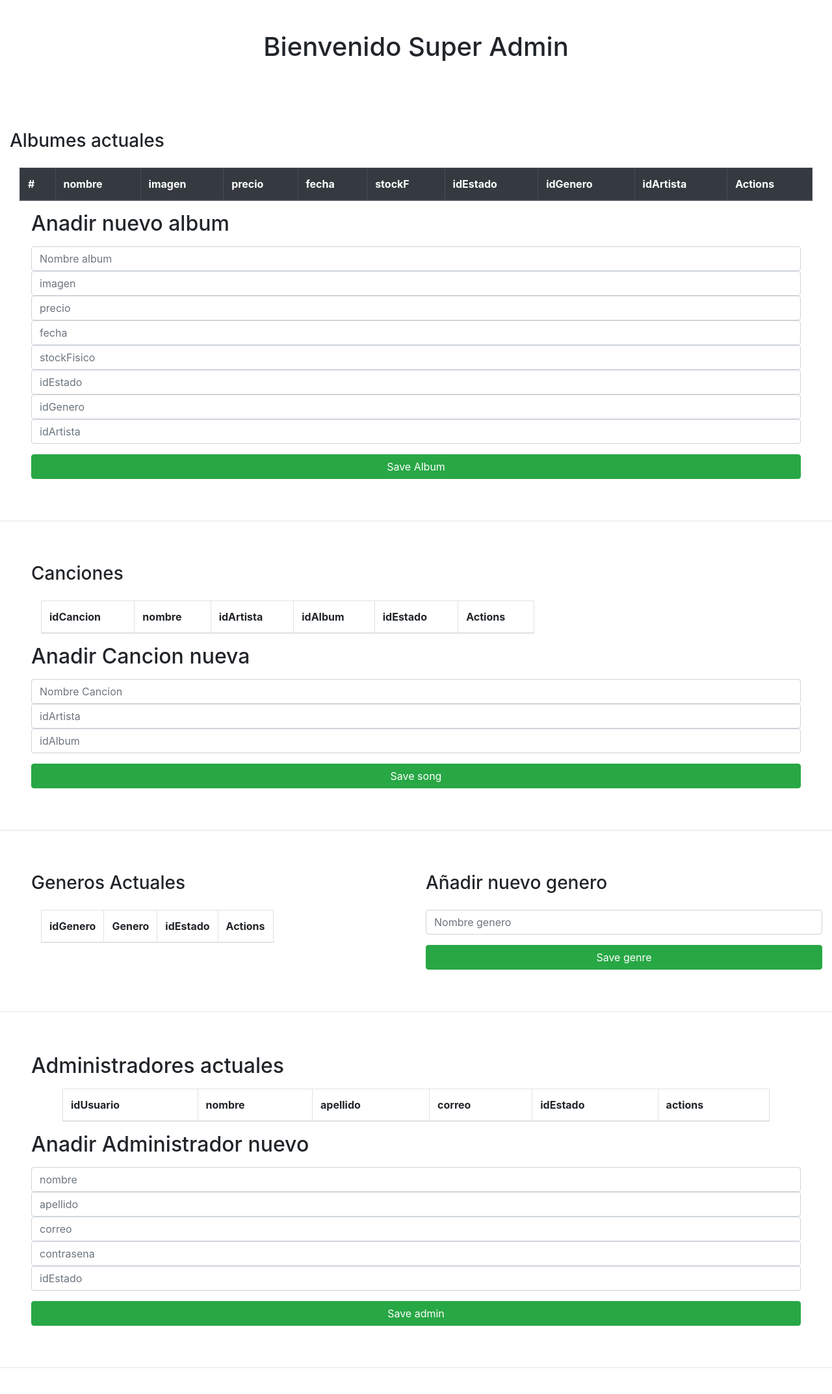
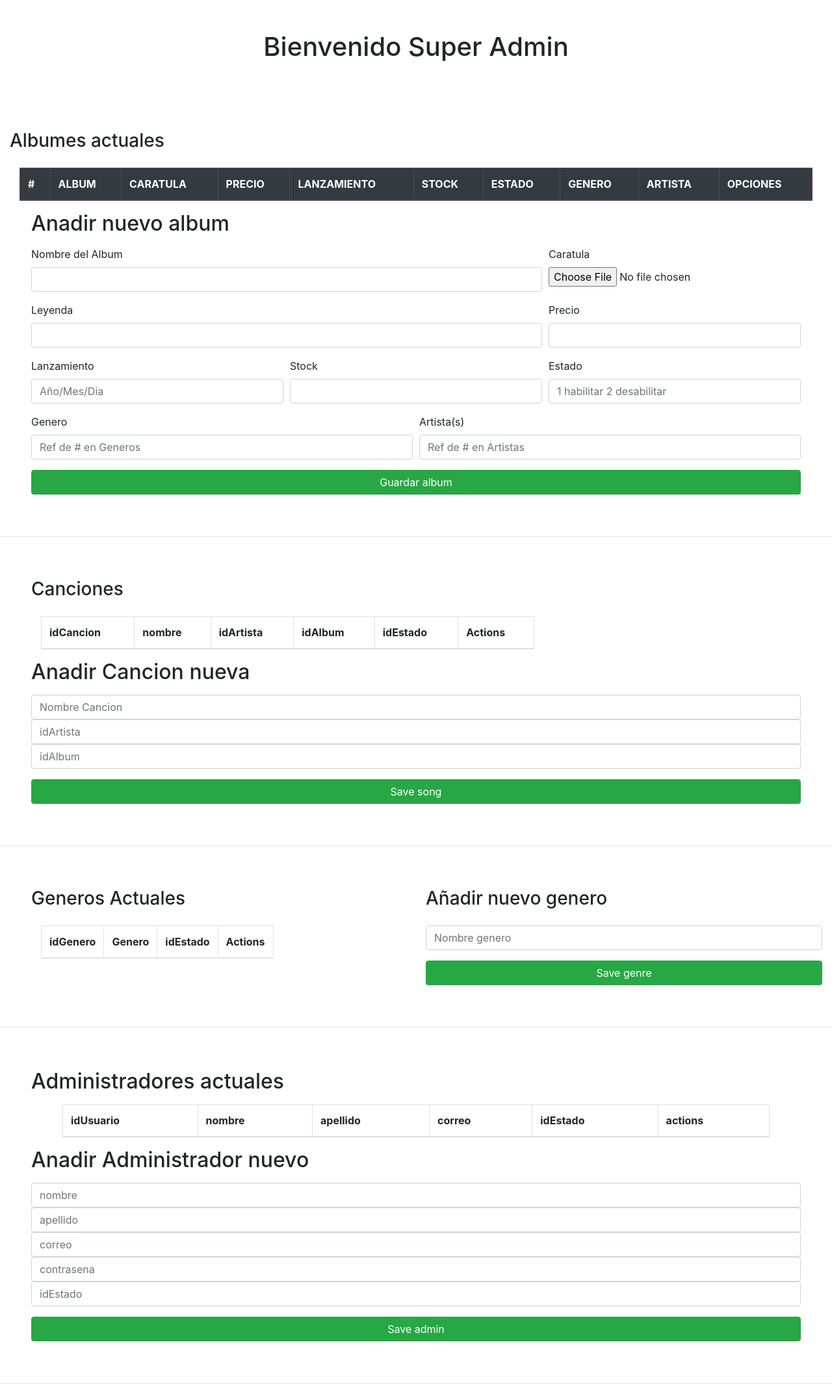
Before and after one commit to juavauj/MusicStore-PHP, a PHP site: page /files/subpages/admins/superAdmin.php in a window 1280 px wide. Shown: the part 56-2201 px from the top of the page at 65% size. Before the commit the page ends 2161 px from the top, so only its background shows below. Run offline with PHP 8.4, Linux system fonts and the light colour scheme; data that the repository does not hold is empty; some libraries are stand-ins or nearby versions.

Commit message:
Actualizando interface de formulario Albumes

```diff
--- a/files/subpages/admins/disable.php
+++ b/files/subpages/admins/disable.php
@@ -11,6 +11,7 @@
       }
 
       if (isset($_GET['id'])) {
+
         $id = $_GET['id'];
         $tabla = $_GET['tabla'];
         $estado = $_GET['estado'];
@@ -66,13 +67,14 @@
             die("Query Failed");
         }
         header("location: superAdmin.php");
+
      } elseif (isset($_GET['id4'])) {
 
         $id = $_GET['id4'];
         $tabla = $_GET['tabla4'];
         $estado = $_GET['estado'];
 
-        if($estado == 1){
+        if($estado == 'activo'){
             $query = "UPDATE $tabla SET idEstado = '2' WHERE idAlbum = $id";
         } else {
             $query = "UPDATE $tabla SET idEstado = '1' WHERE idAlbum = $id";
@@ -83,7 +85,7 @@
         if(!$result){
             die("Query Failed");
         }
-        header("location: superAdmin.php");
+
 
   }
 
--- a/files/subpages/admins/superAdmin.php
+++ b/files/subpages/admins/superAdmin.php
@@ -22,20 +22,24 @@
                         <thead class="thead-dark">
                             <tr>
                                 <th>#</th>
-                                <th>nombre</th>
-                                <th>imagen</th>
-                                <th>precio</th>
-                                <th>fecha</th>
-                                <th>stockF</th>
-                                <th>idEstado</th>
-                                <th>idGenero</th>
-                                <th>idArtista</th>
-                                <th>Actions</th>
+                                <th>ALBUM</th>
+                                <th>CARATULA</th>
+                                <th>PRECIO</th>
+                                <th>LANZAMIENTO</th>
+                                <th>STOCK</th>
+                                <th>ESTADO</th>
+                                <th>GENERO</th>
+                                <th>ARTISTA</th>
+                                <th>OPCIONES</th>
                             </tr>
                         </thead>
                         <tbody>
                     <?php
-                            $query = "SELECT * FROM albumes";
+                            $query = "SELECT albumes.idAlbum, albumes.nombre,  albumes.imagen, albumes.precio, albumes.fecha, albumes.stockFisico, estados.estado, generos.genero, artistas.nombre as artista
+                            FROM (((albumes
+                            INNER JOIN estados ON albumes.idEstado = estados.idEstado)
+                            INNER JOIN generos ON albumes.idGenero = generos.idGenero)
+                            INNER JOIN artistas ON albumes.idArtista = artistas.idArtista) order by albumes.idAlbum;";
                             $result_users = mysqli_query($conn, $query);
                             while($row = mysqli_fetch_array($result_users)){ ?>
                                 <tr>
@@ -45,13 +49,13 @@
                                 <td><?php echo $row['precio'] ?></td>
                                 <td><?php echo $row['fecha'] ?></td>
                                 <td><?php echo $row['stockFisico'] ?></td>
-                                <td><?php echo $row['idEstado'] ?></td>
-                                <td><?php echo $row['idGenero'] ?></td>
-                                <td><?php echo $row['idArtista'] ?></td>
+                                <td><?php echo $row['estado'] ?></td>
+                                <td><?php echo $row['genero'] ?></td>
+                                <td><?php echo $row['artista'] ?></td>
                                     <td>
-                                        <a href="delete.php?id4=<?php echo $row['idAlbum']?>&tabla4=albumes"><i class="fas fa-trash-alt"></i> </a>
-                                        <a href="disable.php?id4=<?php echo $row['idAlbum']?>&tabla4=albumes&estado=<?php echo $row['idEstado'] ?>"><i class="fas fa-microphone-slash"></i></a>
-                                        <a href="../../formularios/editarAlbum.php?id=<?php echo $row['idAlbum']?>"><i class="fas fa-edit"></i> </a>
+                                        <a href="delete.php?id4=<?php echo $row['idAlbum']?>&tabla4=albumes" class="btn btn-danger"><i class="fas fa-trash-alt"></i> </a>
+                                        <a href="disable.php?id4=<?php echo $row['idAlbum']?>&tabla4=albumes&estado=<?php echo $row['estado'] ?>" class="btn btn-warning"><i class="fas fa-microphone-slash"></i></a>
+                                        <a href="../../formularios/editarAlbum.php?id=<?php echo $row['idAlbum']?>" class="btn btn-dark"><i class="fas fa-edit"></i> </a>
                                     </td>
                                 </tr>
                             <?php } ?>
@@ -62,19 +66,55 @@
 		</div>
 		<div class="col-md-12 px-5">
         <h2 class="pb-2" name="addalbum"> Anadir nuevo album</h2>
-        <form action="agregaralbum.php" method="POST">
-        <div class="form-group">
-            <input type="text" class="form-control" placeholder="Nombre album" name="nombre" >
-            <input type="text" class="form-control" placeholder="imagen" name="imagen" >
-            <input type="text" class="form-control" placeholder="precio" name="precio" >
-            <input type="text" class="form-control" placeholder="fecha" name="fecha" >
-            <input type="text" class="form-control" placeholder="stockFisico" name="stockFisico" >
-            <input type="text" class="form-control" placeholder="idEstado"  name="idEstado" >
-            <input type="text" class="form-control" placeholder="idGenero" name="idGenero" >
-            <input type="text" class="form-control" placeholder="idArtista" name="idArtista" >
-        </div>
-            <input type="submit" class="btn btn-success btn-block" name="save_album" value="Save Album"></input>
-        </form>
+
+            <form action="agregaralbum.php" method="POST">
+            <div class="form-row">
+                <div class="form-group col-md-8">
+                <label for="inputEmail4">Nombre del Album</label>
+                <input type="text" class="form-control" name="nombre">
+                </div>
+                <div class="form-group col-md-4">
+                <label for="inputPassword4">Caratula</label>
+                <input type="file" class="form-control-file" name="imagen">
+            <!-- opcional por si no funciona el de arriba   <input type="text" class="form-control" placeholder="imagen" name="imagen" > -->
+                </div>
+            </div>
+            <div class="form-row">
+                <div class="form-group col-md-8">
+                    <label for="inputAddress">Leyenda</label>
+                    <input type="text" class="form-control"  name="descripcion">
+                </div>
+                <div class="form-group col md-4">
+                    <label for="inputAddress2">Precio</label>
+                    <input type="number" class="form-control"  name="precio">
+                </div>
+            </div>
+            <div class="form-row">
+                <div class="form-group col-md-4">
+                <label for="inputCity">Lanzamiento</label>
+                <input type="text" class="form-control" placeholder="Año/Mes/Dia" name="fecha">
+                </div>
+                <div class="form-group col-md-4">
+                <label for="inputState">Stock</label>
+                <input type="number" class="form-control"  name="stockFisico">
+                </div>
+                <div class="form-group col-md-4">
+                <label for="inputZip">Estado</label>
+                <input type="text" class="form-control" placeholder="1 habilitar 2 desabilitar" name="idEstado">
+                </div>
+            </div>
+            <div class="form-row">
+                <div class="form-group col-md-6">
+                    <label for="inputAddress">Genero</label>
+                    <input type="number" class="form-control"  name="idGenero" placeholder="Ref de # en Generos">
+                </div>
+                <div class="form-group col md-6">
+                    <label for="inputAddress2">Artista(s)</label>
+                    <input type="texto" class="form-control"  name="idArtista" placeholder="Ref de # en Artistas">
+                </div>
+            </div>
+            <input type="submit" class="btn btn-success btn-block" name="save_album" value="Guardar album"></input>
+            </form>
 		</div>
 	</div>
 </div>
```
